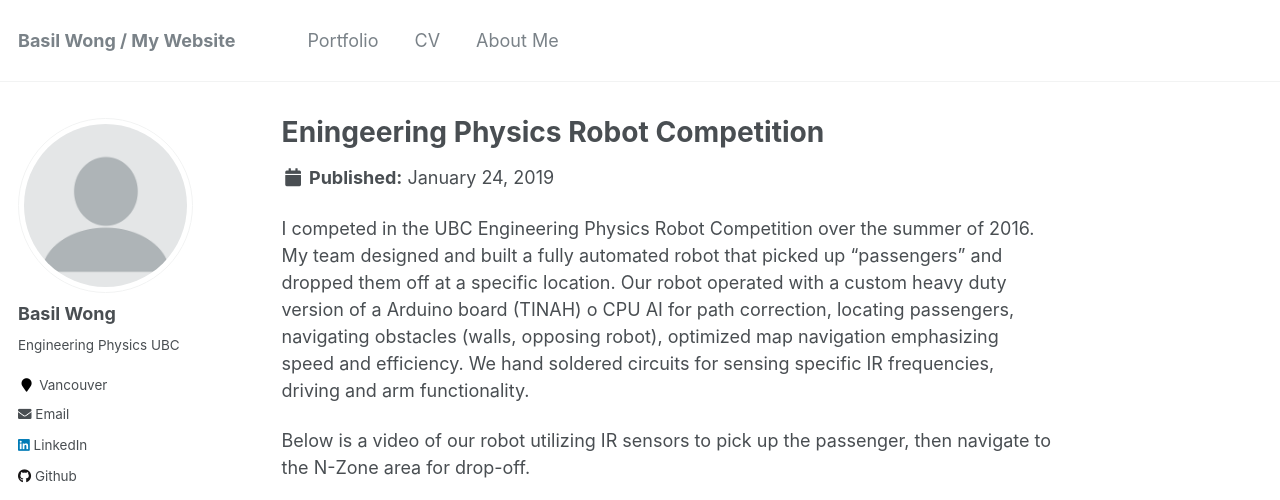
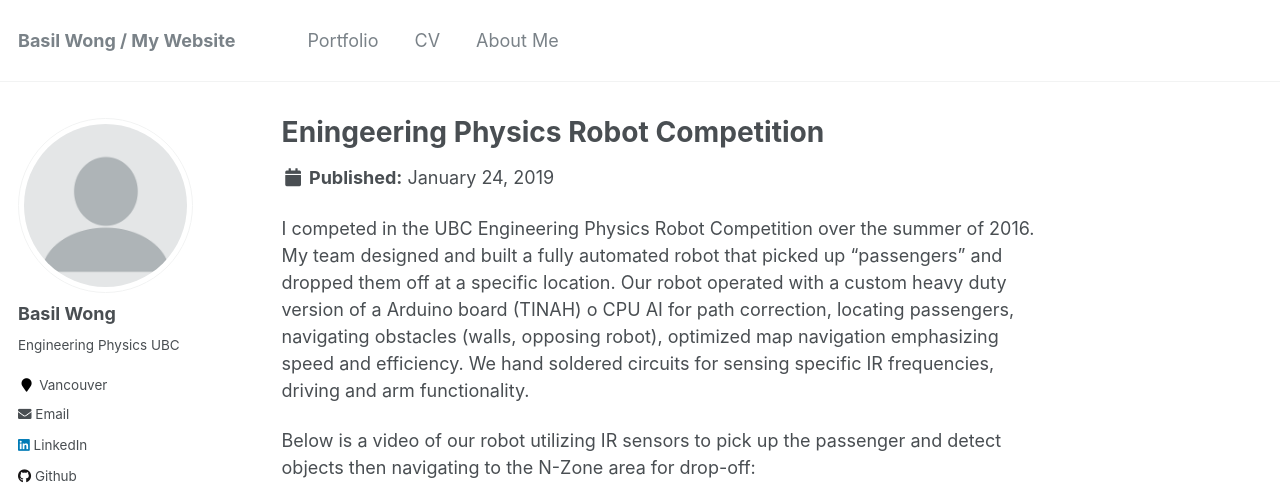
Before and after one commit to basilwong/basilwong.github.io, a Jekyll site: the page built from _portfolio/engineering-physics-robot-competition.md, in a window 1280 px wide and 900 px high, cut to the strip 0-500 px from the top of the window. Built offline with Jekyll 4.4.1, drawn with Linux system fonts in a browser that asks for light colours.

Commit message:
added uploading logo pictures and edited name of file for portfolio robot

```diff
--- a/_portfolio/portfolio-1.md
+++ b/_portfolio/engineering-physics-robot-competition.md
@@ -6,7 +6,7 @@
 
 I competed in the UBC Engineering Physics Robot Competition over the summer of 2016. My team designed and built a fully automated robot that picked up “passengers” and dropped them off at a specific location. Our robot operated with a custom heavy duty version of a Arduino board (TINAH) o CPU AI for path correction, locating passengers, navigating obstacles (walls, opposing robot), optimized map navigation emphasizing speed and efficiency. We hand soldered circuits for sensing specific IR frequencies, driving and arm functionality.
 
-Below is a video of our robot utilizing IR sensors to pick up the passenger, then navigate to the N-Zone area for drop-off.
+Below is a video of our robot utilizing IR sensors to pick up the passenger and detect objects then navigating to the N-Zone area for drop-off:
 
 <video src="https://basilwong.github.io/files/robot_in_action.mp4" poster="https://basilwong.github.io/files/robot_in_action_Moment.jpg" width="320" height="200" controls preload></video>
 
```
Also changed, not shown: files/Neurio_logo.png (added), files/ea_logo.png (added), files/harmony_arts_logo.jpg (added), files/indigo_logo.png (added), files/intel_logo.png (added), files/ubc_logo.jpg (added).
